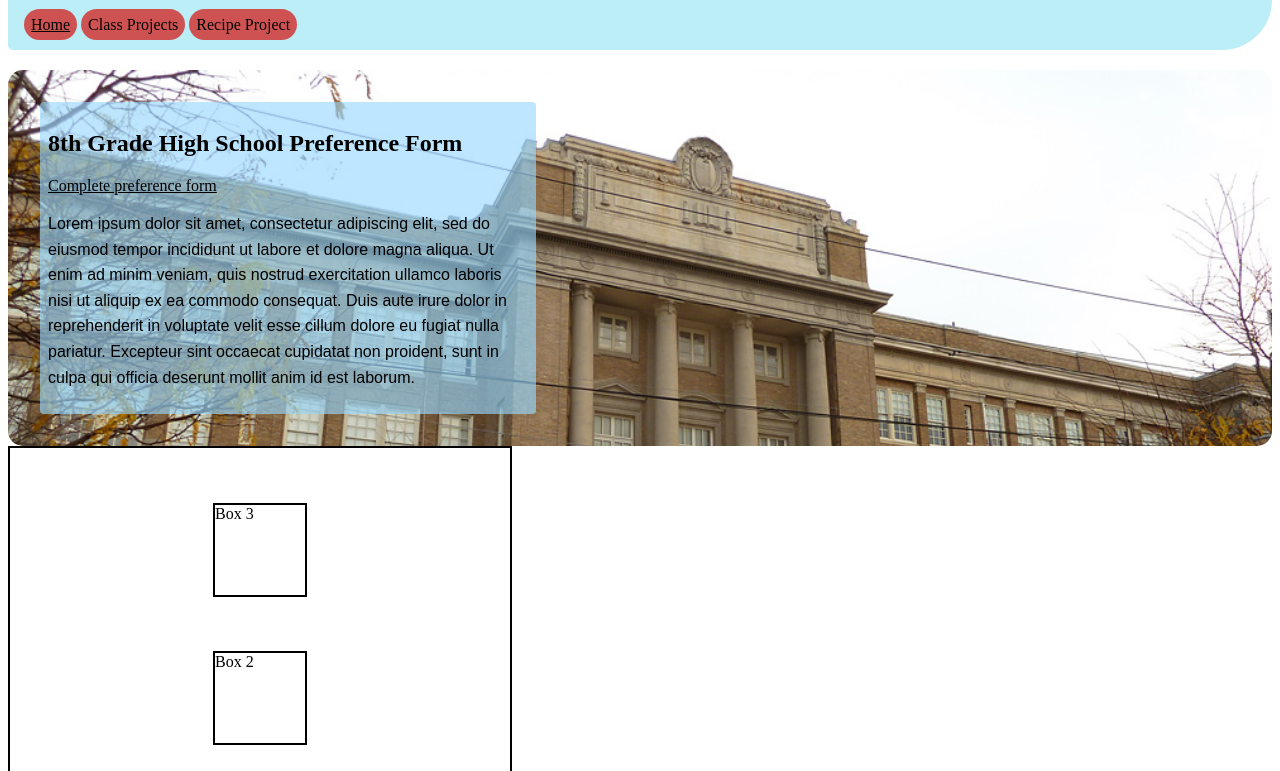
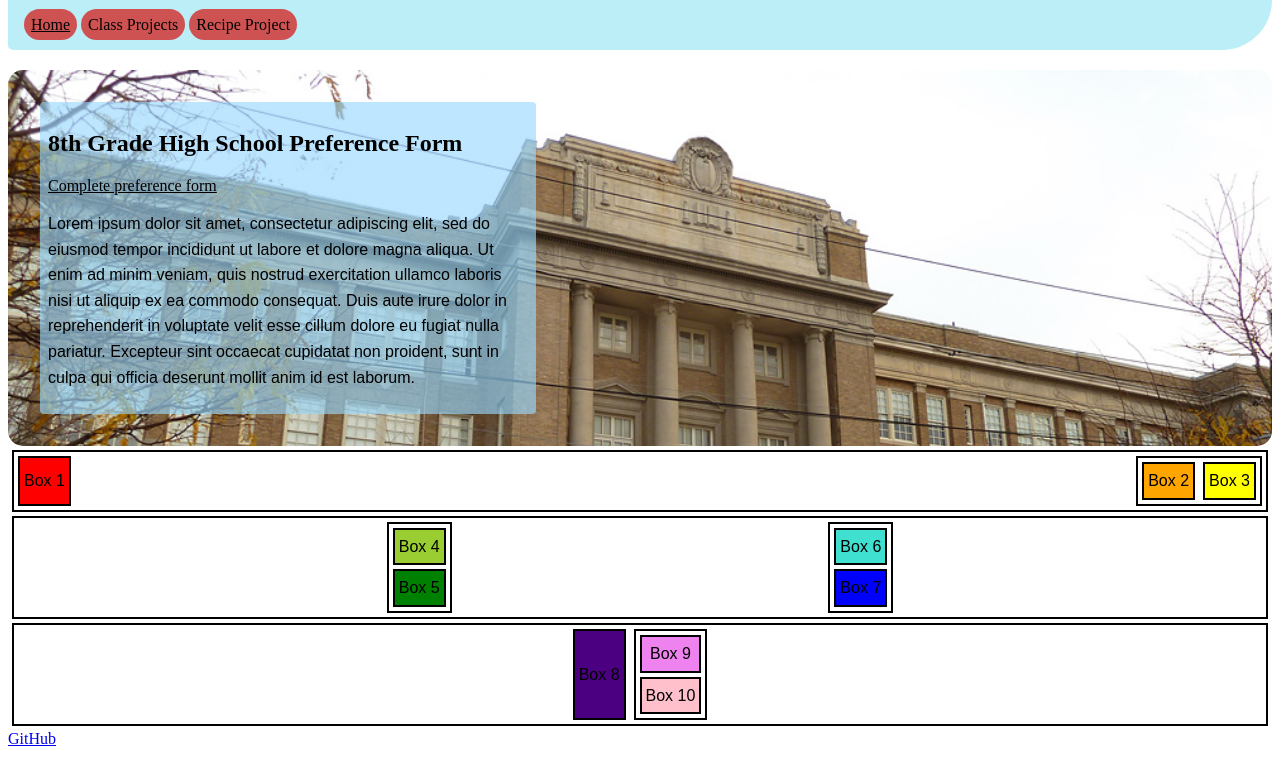
Before and after one commit to 248138/my-website, a plain HTML site: page index.html in a window 1280 px wide. Shown: the part 181-952 px from the top of the page. Drawn offline with Linux system fonts and the light colour scheme.

Commit message:
flexbox challenge 1

```diff
--- a/index.html
+++ b/index.html
@@ -35,11 +35,30 @@
         </div>
       </section>
 
-      <section class="home-section">
-        <div class="box box-1">Box 1</div>
-        <div class="box box-2">Box 2</div>
-        <div class="box box-3">Box 3</div>
-      </section>
+      <div class="main_box_1">
+        <div class="box_1 box"><p class="text">Box 1</p></div>
+        <div class="inner_div_1">
+          <div class="box box_2"><p class="text">Box 2</p></div>
+          <div class="box box_3"><p class="text">Box 3</p></div>
+        </div>
+      </div>
+      <div class="main_box_2">
+        <div class="inner_box_2">
+          <div class="box_4 box"><p class="text">Box 4</p></div>
+          <div class="box_5 box"><p class="text">Box 5</p></div>
+        </div>
+        <div class="inner_box_2">
+          <div class="box_6 box"><p class="text">Box 6</p></div>
+          <div class="box_7 box"><p class="text">Box 7</p></div>
+        </div>
+      </div>
+      <div class="main_box_3">
+        <div class="box_8 box"><p class="text">Box 8</p></div>
+        <div class="inner_box_3">
+          <div class="box_9 box"><p class="text">Box 9</p></div>
+          <div class="box_10 box"><p class="text">Box 10</p></div>
+        </div>
+      </div>
     </main>
 
     <footer>
--- a/style.css
+++ b/style.css
@@ -34,30 +34,91 @@ p {
     text-decoration: underline;
 }
 
-.home-section {
-    height: 500px;
-    width: 500px;
+.box {
     border: 2px solid black;
     display: flex;
-    flex-direction: column-reverse;
-    justify-content: space-evenly;
+    justify-content: center;
     align-items: center;
+    margin: .25em;
 }
 
-.box {
-    width: 90px;
-    height: 90px;
+.main_box_1 {
+    display: flex;
+    justify-content: space-between;
     border: 2px solid black;
+    margin: .25em;
 }
 
-.box-1 {
-
+.inner_div_1 {
+    display: flex;
+    border: 2px solid black;
+    margin: .25em;
 }
 
-.box-1 {
-
+.main_box_2 {
+    display: flex;
+    justify-content: space-evenly;
+    border: 2px solid;
+    margin: .25em;
 }
 
-.box-1 {
+.inner_box_2 {
+    border: 2px solid;
+    margin: .25em;
+}
 
+.main_box_3 {
+    display: flex;
+    justify-content: center;
+    border: 2px solid;
+    margin: .25em;
 }
+
+.inner_box_3 {
+    border: 2px solid;
+    margin: .25em;
+}
+
+.text {
+    margin: .25em;
+}
+
+.box_1 {
+    background-color: red;
+}
+
+.box_2 {
+    background-color: orange;
+}
+
+.box_3 {
+    background-color: yellow;
+}
+
+.box_4 {
+    background-color: yellowgreen;
+}
+
+.box_5 {
+    background-color: green;
+}
+
+.box_6 {
+    background-color: turquoise;
+}
+
+.box_7 {
+    background-color: blue;
+}
+
+.box_8 {
+    background-color: indigo;
+}
+
+.box_9 {
+    background-color: violet;
+}
+
+.box_10 {
+    background-color: pink;
+}
```
